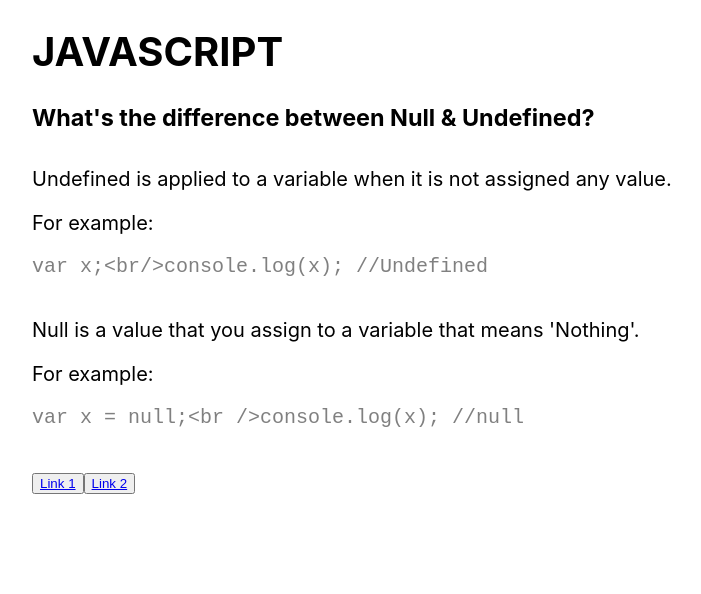
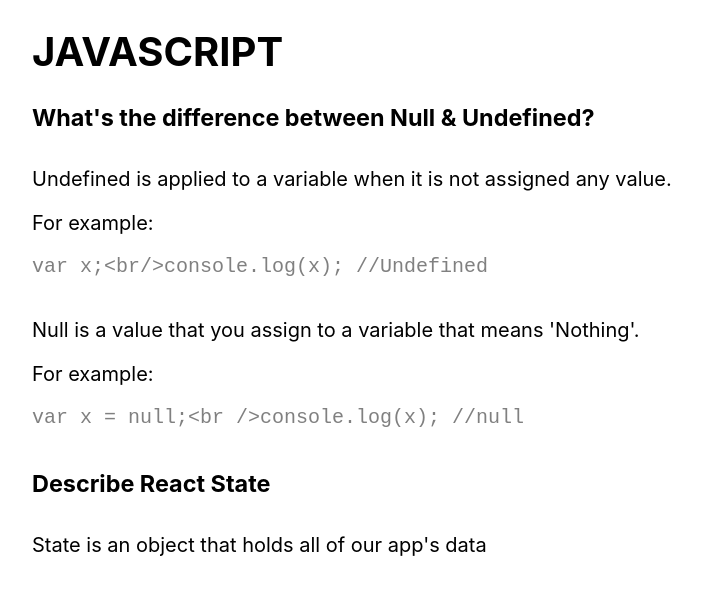
Before and after one commit to ZacharyDinerstein/coding-challenge-app--react, a React (Create React App) app: page / in a window 1280 px wide. Shown: the top 594 px of the page, without its empty margins (8-709 px from the left). Built offline with nearby package versions, Linux system fonts and the light colour scheme.

Commit message:
Added example if statement

```diff
--- a/src/App.js
+++ b/src/App.js
@@ -15,15 +15,20 @@ export default class App extends Component {
               {
                 answer: "Undefined is applied to a variable when it is not assigned any value.",
                 example: "var x;<br/>console.log(x); //Undefined"
-              },{
+              }, {
                 answer: "Null is a value that you assign to a variable that means 'Nothing'.",
                 example: "var x = null;<br />console.log(x); //null"
               }
             ],
-            links: [
-              'https://developers.google.com/web/fundamentals/primers/promises#whats-all-the-fuss-about',
-              'lkajhsdkfjh'
-            ]
+            links: []
+          }, {
+            question: "Describe React State",
+            answers: [
+              {
+                answer: "State is an object that holds all of our app's data",
+              }
+            ],
+            links: []
           }
         ]
       }
--- a/src/components/Card/Card.js
+++ b/src/components/Card/Card.js
@@ -3,10 +3,6 @@ import React, { Component } from 'react';
 export default class Card extends Component {
   render() {
     let card = this.props.cardData;
-    console.log('card links')
-    console.log(card.links[0])
-
-    console.log(card.links[0] ? 'true' : 'false')
 
     return (
       <div className="card card--question">
@@ -16,6 +12,8 @@ export default class Card extends Component {
           return (
             <div className="card__answer-wrapper">
               <p className="card__answer">{answer.answer}</p>
+
+              {answer.example &&
                 <div className="card__example-wrapper">
                   <p className="card__example-title">For example:</p>
                   <code className="card__example">
@@ -24,6 +22,8 @@ export default class Card extends Component {
                     </pre>
                   </code>
                 </div>
+              }
+
             </div>
           )
         })}
```
Lines whose indentation alone changed are shown as unchanged.
